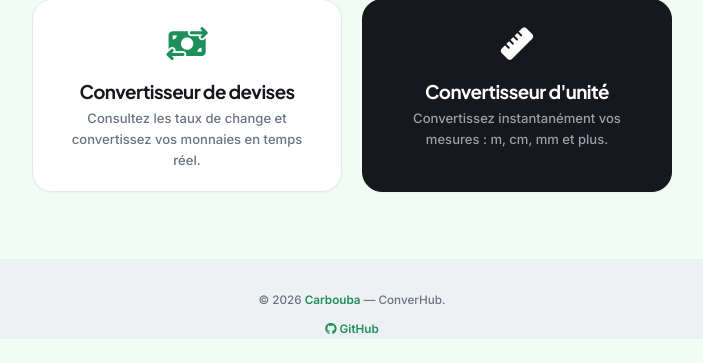
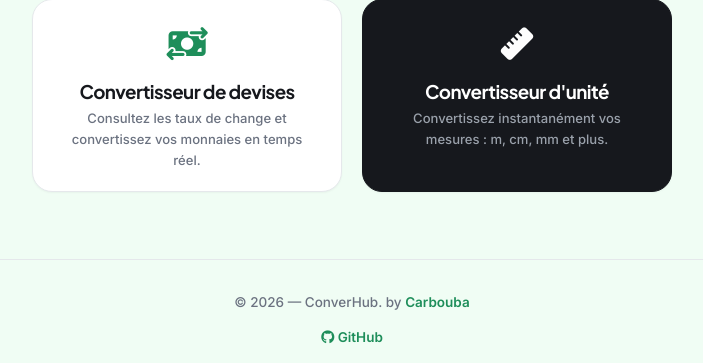
Before and after one commit to Carbouba/Currency_Converter, a Django app: page / in a window 1280 px wide. Shown: the part 541-904 px from the top of the page, without its empty margins (288-991 px from the left). Before the commit the page ends 875 px from the top, so only its background shows below. Run offline with Django 5.2, Linux system fonts and the light colour scheme; some libraries are stand-ins or nearby versions.

Commit message:
Quelques petits ajustement esthetiques

```diff
--- a/ConverApp/static/ConverApp/converhub-style.css
+++ b/ConverApp/static/ConverApp/converhub-style.css
@@ -298,6 +298,7 @@ p {
     border-radius: var(--ch-radius-card);
     padding: 32px;
     box-shadow: var(--ch-shadow-card);
+    transition: .3s;
 }
 
 .ch-card-sm {
@@ -544,12 +545,18 @@ p {
 .action-btn:hover {
     transform: translateX(10px);
 }
+aside span i {
+        color: var(--ch-accent);
+    }
 
 .action-btn.active-page-tab {
+    aside span i {
+        color: var(--ch-ink);
+    }
     background: var(--ch-accent-soft);
     color: var(--ch-accent);
     font-weight: 700;
-    box-shadow: 0 4px 10px rgba(30, 142, 90, 0.12);
+    /*box-shadow: 0 4px 10px rgba(30, 142, 90, 0.12);*/
     transform: translateX(10px);
 }
 
@@ -578,6 +585,13 @@ p {
     align-items: center;
     gap: 16px;
     margin: 4px 0;
+}
+.ch-divider-footer {
+    display: flex;
+    align-items: center;
+    gap: 16px;
+    height: 1px;
+    background: var(--ch-line);
 }
 
 .ch-divider::before,
@@ -617,19 +631,21 @@ p {
 /* ─── Footer ─────────────────────────────────────────────────────────────── */
 
 .ch-footer {
-    margin-top: 32px;
+    padding-top: 32px;
+    padding-bottom: 16px;
     text-align: center;
-    font-size: 0.78rem;
+    font-size: 0.90rem;
     color: var(--ch-muted-soft);
 
 }
 footer, .ch-footer {
-  background: transparent; /* Il épouse automatiquement la couleur de la page ! */
+  background: #f0fdf4; /* Il épouse automatiquement la couleur de la page ! */
 }
 .ch-footer a {
     color: var(--ch-accent);
     text-decoration: none;
     font-weight: 600;
+
 }
 
 .ch-footer a:hover {
--- a/ConverApp/templates/ConverApp/base.html
+++ b/ConverApp/templates/ConverApp/base.html
@@ -33,20 +33,15 @@
     gtag('config', 'G-PLB48M9XT8');
 </script>
 
-<body class="min-h-screen text-slate-800">
+<body class="">
 {% block body %}
 {% endblock %}
 
 
-<footer class="ch-footer" aria-label="Informations de copyright">
-    <p>
-        &copy; {% now "Y" %}
-        <a href="https://github.com/Carbouba" target="_blank" rel="noopener noreferrer">Carbouba</a>
-        &mdash; ConverHub.
-    </p>
-    <a href="https://github.com/Carbouba/Currency_Converter.git" target="_blank"><i class="fa-brands fa-github"></i> GitHub</a>
-</footer>
 
+
+{% block footer %}
+{% endblock %}
 
 {% block script %}
 {% endblock %}
--- a/ConverApp/templates/ConverApp/home.html
+++ b/ConverApp/templates/ConverApp/home.html
@@ -4,7 +4,8 @@
 <title>{% block title %}ConverHub | Home{% endblock %}</title>
 
 {% block body %}
-<div class="ch-page-wrap" style="background-color: #f0fdf4; padding: 0 20px 40px;"> <!-- Utilisation du fond d'écran vert sauge écolo de ta maquette -->
+    <div class="ch-page-wrap" style="background-color: #f0fdf4; padding: 0 20px 40px;">
+        <!-- Utilisation du fond d'écran vert sauge écolo de ta maquette -->
 
         <!-- ==================== HEADER  ==================== -->
         <header class="ch-navbar-pill ch-animate-in">
@@ -12,11 +13,13 @@
             <!-- Logo de marque  -->
             <div style="display: flex; align-items: center; gap: 8px;">
                 <a href="{% url 'home' %}">
-            <img src="{% static 'ConverApp/Brand images/logo-dark.png' %}" alt="ConverHub Logo" style="height: 34px; width: auto;">
+                    <img src="{% static 'ConverApp/Brand images/logo-dark.png' %}" alt="ConverHub Logo"
+                         style="height: 34px; width: auto;">
                 </a>
             </div>
 
-          <div> <a href="{% url 'tools' "currency-converter-page"%}" class="ch-btn ch-btn-primary" style="border-radius: var(--ch-radius-pill);">Explorer les outils</a>
+            <div><a href="{% url 'tools' "currency-converter-page" %}" class="ch-btn ch-btn-primary"
+                    style="border-radius: var(--ch-radius-pill);">Explorer les outils</a>
             </div>
 
         </header>
@@ -26,7 +29,9 @@
 
 
             <div style="margin-bottom: 24px;">
-            <img src="{% static 'ConverApp/Brand images/logo-icon.svg' %}" alt="App Icon" style="height: 120px; width: auto; border-radius: 32px; box-shadow: 0 10px 30px rgba(30, 142, 90, 0.15);" id="app-icon">
+                <img src="{% static 'ConverApp/Brand images/logo-icon.svg' %}" alt="App Icon"
+                     style="height: 120px; width: auto; border-radius: 32px; box-shadow: 0 10px 30px rgba(30, 142, 90, 0.15);"
+                     id="app-icon">
             </div>
 
 
@@ -46,23 +51,45 @@
 
         <!-- ==================== LES DEUX CARTES DE LIENS  ==================== -->
 
-    <div style="display: flex; gap: 20px; flex-wrap: wrap; justify-content: center; width: 100%; max-width: 640px;" class="ch-animate-in">
+        <div style="display: flex; gap: 20px; flex-wrap: wrap; justify-content: center; width: 100%; max-width: 640px;"
+             class="ch-animate-in">
 
 
-        <a href="{% url "tools" "currency-converter-page"%}" class="ch-card-sm" style="flex: 1; min-width: 260px; text-align: center; border: 1.5px solid var(--ch-line); transition: transform 0.2s ease, box-shadow 0.2s ease; text-decoration: none;">
-            <div style="font-size: 2.2rem; margin-bottom: 12px;"><i class="fa-solid fa-money-bill-transfer" style="color: rgb(30, 142, 90);"></i></div>
+            <a href="{% url "tools" "currency-converter-page" %}" class="ch-card-sm"
+               style="flex: 1; min-width: 260px; text-align: center; border: 1.5px solid var(--ch-line); transition: transform 0.2s ease, box-shadow 0.2s ease; text-decoration: none;">
+                <div style="font-size: 2.2rem; margin-bottom: 12px;"><i class="fa-solid fa-money-bill-transfer"
+                                                                        style="color: rgb(30, 142, 90);"></i></div>
                 <h3 style="margin-bottom: 6px; font-weight: 700;">Convertisseur de devises</h3>
-            <p style="font-size: 0.87rem; color: var(--ch-muted); margin: 0;">Consultez les taux de change et convertissez vos monnaies en temps réel.</p>
+                <p style="font-size: 0.87rem; color: var(--ch-muted); margin: 0;">Consultez les taux de change et
+                    convertissez vos monnaies en temps réel.</p>
             </a>
 
 
-        <a href="{% url "tools" "units-converter-page"%}" class="ch-card-sm" style="flex: 1; min-width: 260px; text-align: center; background: var(--ch-ink); border: 1.5px solid var(--ch-ink); transition: transform 0.2s ease, box-shadow 0.2s ease; text-decoration: none;">
-            <div style="font-size: 2.2rem; margin-bottom: 12px;"><i class="fa-solid fa-ruler" style="color: rgb(253, 253, 253);"></i></div>
+            <a href="{% url "tools" "units-converter-page" %}" class="ch-card-sm"
+               style="flex: 1; min-width: 260px; text-align: center; background: var(--ch-ink); border: 1.5px solid var(--ch-ink); transition: transform 0.2s ease, box-shadow 0.2s ease; text-decoration: none;">
+                <div style="font-size: 2.2rem; margin-bottom: 12px;"><i class="fa-solid fa-ruler"
+                                                                        style="color: rgb(253, 253, 253);"></i></div>
                 <h3 style="margin-bottom: 6px; font-weight: 700; color: #fff;">Convertisseur d'unité</h3>
-            <p style="font-size: 0.87rem; color: var(--ch-muted-soft); margin: 0;">Convertissez instantanément vos mesures : m, cm, mm et plus.</p>
+                <p style="font-size: 0.87rem; color: var(--ch-muted-soft); margin: 0;">Convertissez instantanément vos
+                    mesures : m, cm, mm et plus.</p>
             </a>
 
         </div>
 
     </div>
+
 {% endblock %}
+  {% block footer %}
+      <div class="ch-divider-footer">
+
+                    </div>
+        <footer class="ch-footer" aria-label="Informations de copyright">
+            <p>
+                &copy; {% now "Y" %}
+                &mdash; ConverHub. by
+                <a href="https://github.com/Carbouba" target="_blank" rel="noopener noreferrer">Carbouba</a>
+            </p>
+            <a href="https://github.com/Carbouba/Currency_Converter.git" target="_blank"><i
+                    class="fa-brands fa-github"></i> GitHub</a>
+        </footer>
+    {% endblock %}
--- a/ConverApp/templates/ConverApp/tools.html
+++ b/ConverApp/templates/ConverApp/tools.html
@@ -18,14 +18,14 @@
         <!-- CATEGORIE : FINANCE -->
         <div class="ch-nav-category ">Finance</div>
         <button class="ch-nav-item action-btn" data-page="currency-converter-page" id="CCP">
-            <span ><i class="fa-solid fa-money-bill-transfer" style="color: rgb(30, 142, 90);"></i></span> Devise
+            <span ><i class="fa-solid fa-money-bill-transfer"></i></span> Devise
         </button>
 
         <div class="ch-nav-category">Mesures</div>
 
         <!-- Onglet Distance (Bouton d'action connecté au JS de pagination) -->
         <button class="ch-nav-item action-btn" data-page="units-converter-page" id="UC">
-            <span><i class="fa-solid fa-ruler" style="color: rgb(30, 142, 90);"></i></span> Distance
+            <span><i class="fa-solid fa-ruler" ></i></span> Distance
         </button>
 
         <div class="ch-nav-category">Temps</div><span class="ch-badge ch-badge-muted" style="margin-left: auto; font-size: 0.6rem;">BIENTÔT</span>
```
Lines whose indentation alone changed are shown as unchanged.
